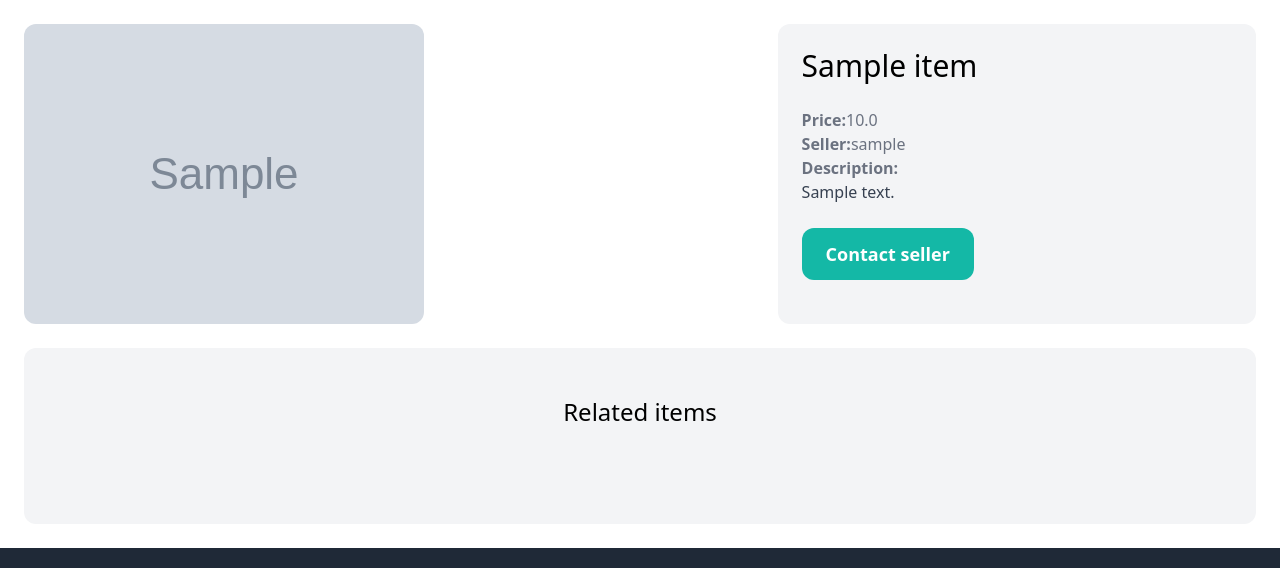
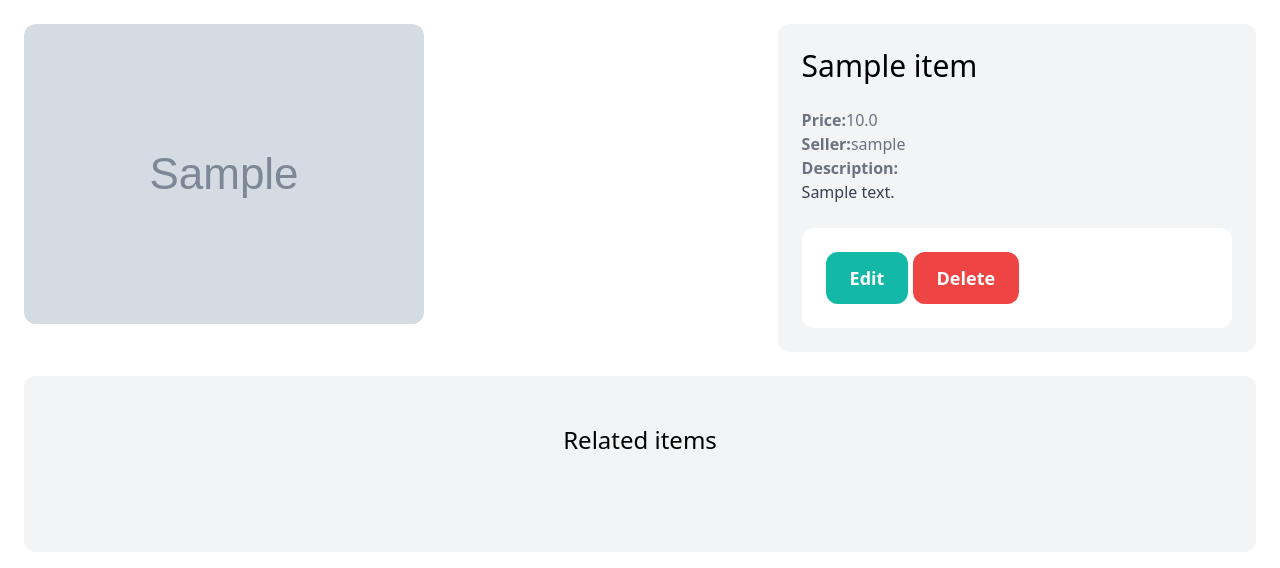
Before and after one commit to severusDude/django-marketplace, a Django app: page /items/1/ in a window 1280 px wide. Shown: the part 77-645 px from the top of the page. Run offline with Django 5.2, Linux system fonts and the light colour scheme; a user stored in the database is signed in; tables that the repository leaves empty hold one stand-in row (values such as "Sample post"); grey boxes marked "Sample" are stand-in pictures; some libraries are stand-ins or nearby versions.

Commit message:
feat(ui): add delete item button

```diff
--- a/marketplace/item/templates/item/detail.html
+++ b/marketplace/item/templates/item/detail.html
@@ -8,7 +8,9 @@
             <img src="{{ item.image.url }}" class="rounded-xl">
         </div>
         <div class="col-span-2 p-6 bg-gray-100 rounded-xl">
-            <h1 class="mb-6 text-3xl">{{ item.name }}</h1>
+            <h1 class="mb-6 text-3xl">
+                {{ item.name }}
+            </h1>
             <p class="text-gray-500">
                 <strong>Price:</strong>{{ item.price }}
             </p>
@@ -22,12 +24,26 @@
                     {{ item.description }}
                 </p>
             {% endif %}
-            <a href="#"
-               class="inline-block mt-6 px-6 py-3 text-lg font-semibold bg-teal-500 text-white rounded-xl hover:bg-teal-700">Contact seller</a>
+
+
+            {% if request.user == item.created_by %}
+                <div class="mt-6 p-6 bg-white rounded-xl">
+                    <a href="#"
+                       class="inline-block px-6 py-3 text-lg font-semibold bg-teal-500 text-white rounded-xl">Edit</a>
+                    <a href="{% url 'item:delete' item.id %}"
+                       class="inline-block px-6 py-3 text-lg font-semibold bg-red-500 text-white rounded-xl">Delete</a>
+                </div>
+            {% else %}
+                <a href="#"
+                   class="inline-block mt-6 px-6 py-3 text-lg font-semibold bg-teal-500 text-white rounded-xl hover:bg-teal-700">Contact seller</a>
+            {% endif %}
+
         </div>
     </div>
     <div class="mt-6 px-6 py-12 bg-gray-100 rounded-xl">
-        <h2 class="mb-12 text-2xl text-center">Related items</h2>
+        <h2 class="mb-12 text-2xl text-center">
+            Related items
+        </h2>
         <div class="grid grid-cols-3 gap-3">
             {% for item in related_items %}
                 <div>
@@ -36,8 +52,12 @@
                             <img src="{{ item.image.url }}" alt="" class="rounded-t-xl" />
                         </div>
                         <div class="p-6 bg-white rounded-b-xl">
-                            <h2 class="text-2xl">{{ items.name }}</h2>
-                            <p class="text-gray-500">Price: {{ item.price }}</p>
+                            <h2 class="text-2xl">
+                                {{ items.name }}
+                            </h2>
+                            <p class="text-gray-500">
+                                Price: {{ item.price }}
+                            </p>
                         </div>
                     </a>
                 </div>
--- a/marketplace/item/urls.py
+++ b/marketplace/item/urls.py
@@ -6,5 +6,6 @@
 
 urlpatterns = [
     path('<int:pk>/', views.detail, name='detail'),
+    path('<int:pk>/delete/', views.delete, name='delete'),
     path('new/', views.new, name="new")
 ]
--- a/marketplace/item/views.py
+++ b/marketplace/item/views.py
@@ -37,3 +37,11 @@
         'form': form,
         'title': "New item",
     })
+
+
+@login_required
+def delete(request, pk):
+    item = get_object_or_404(Item, pk=pk, created_by=request.user)
+    item.delete()
+
+    return redirect('dashboard:index')
```
